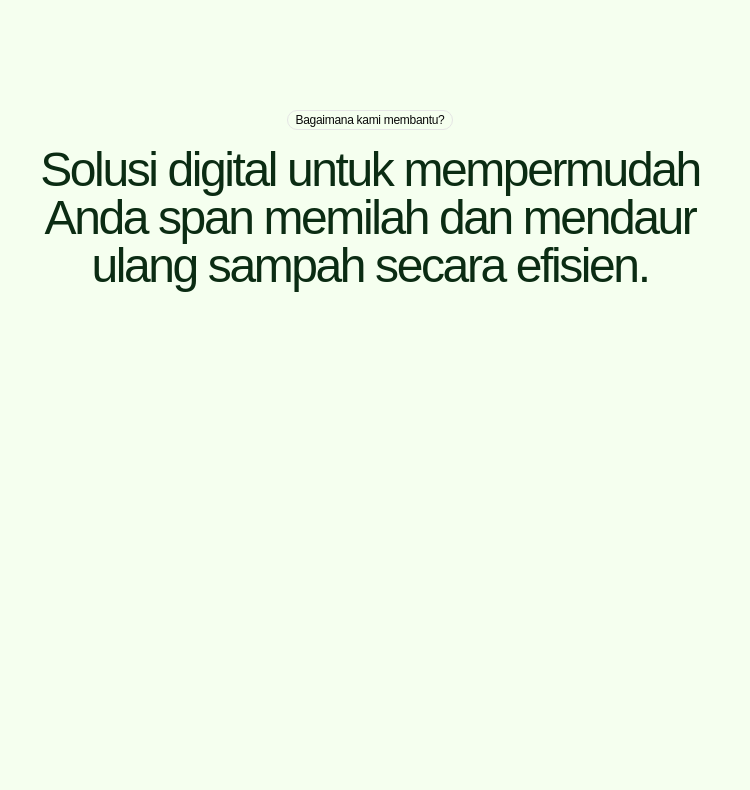
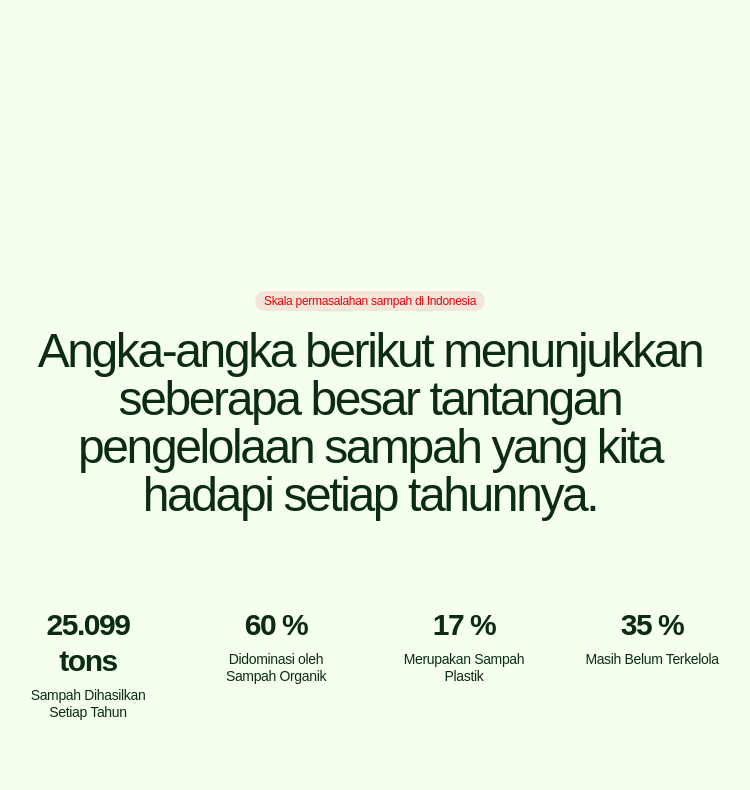
Before and after one commit to dapaalpinnn/ecosort-app, a React (Vite) app: page / in a window 1280 px wide. Shown: the part 1070-1860 px from the top of the page, without its empty margins (270-1020 px from the left). Built offline with nearby package versions, Linux system fonts and the light colour scheme.

Commit message:
feat: add waste statistics section

```diff
--- a/src/pages/home/components/about-ecosort-section.tsx
+++ b/src/pages/home/components/about-ecosort-section.tsx
@@ -10,7 +10,7 @@ const AboutEcosortSection = () => {
             <h2 className="md:gap4 flex items-center gap-2 text-3xl tracking-tight text-background md:text-4xl">
               Tentang Ecosort <ArrowUpRight size={40} />
             </h2>
-            <p className="mt-2 text-lg leading-tight text-accent md:mt-4">
+            <p className="mt-2 text-lg leading-tight tracking-tight text-accent md:mt-6">
               Kami menghadirkan solusi digital masa kini. Dirancang khusus untuk
               menjembatani celah antara teknologi dan kelestarian lingkungan.
               Dengan memanfaatkan sistem klasifikasi berbasis kecerdasan buatan,
--- a/src/pages/home/components/features-section.tsx
+++ b/src/pages/home/components/features-section.tsx
@@ -45,12 +45,12 @@ const FeaturesSection = () => {
   return (
     <section id="features" className="w-full">
       <div className="mx-auto flex flex-col items-center gap-4 px-6 text-center sm:max-w-2xl sm:px-6 md:max-w-3xl">
-        <Badge variant="outline" className="text-xs tracking-tight">
+        <Badge variant="outline" className="tracking-tight">
           Bagaimana kami membantu?
         </Badge>
         <h2 className="text-3xl font-medium tracking-tighter sm:text-4xl md:text-5xl">
-          Solusi digital untuk mempermudah Anda span memilah dan mendaur ulang
-          sampah secara efisien.
+          Solusi digital untuk mempermudah Anda memilah dan mendaur ulang sampah
+          secara efisien.
         </h2>
       </div>
 
--- /dev/null
+++ b/src/pages/home/components/statistic-section.tsx
@@ -0,0 +1,33 @@
+import { Badge } from "@/components/ui/badge"
+import { statistics } from "@/pages/home/utils/statistics"
+
+const StatisticSection = () => {
+  return (
+    <section id="statistic" className="flex min-h-screen w-full items-center">
+      <div className="px-6mx-auto mx-auto flex flex-col items-center gap-4 px-6 text-center sm:max-w-2xl sm:px-6 md:max-w-3xl">
+        <Badge variant={"destructive"} className="tracking-tight">
+          Skala permasalahan sampah di Indonesia
+        </Badge>
+        <h2 className="text-3xl font-medium tracking-tighter sm:text-4xl md:text-5xl">
+          Angka-angka berikut menunjukkan seberapa besar tantangan pengelolaan
+          sampah yang kita hadapi setiap tahunnya.
+        </h2>
+
+        <div className="mt-16 grid grid-cols-2 gap-8 md:grid-cols-4 md:gap-8">
+          {statistics.map((statistic) => (
+            <div className="flex flex-col gap-2 p-2">
+              <h3 className="text-lg font-semibold tracking-tighter sm:text-xl md:text-3xl">
+                {statistic.value} {statistic.unit}
+              </h3>
+              <p className="text-sm leading-tight tracking-tight">
+                {statistic.description}
+              </p>
+            </div>
+          ))}
+        </div>
+      </div>
+    </section>
+  )
+}
+
+export default StatisticSection
--- a/src/pages/home/index.tsx
+++ b/src/pages/home/index.tsx
@@ -1,12 +1,14 @@
 import HeroSection from "@/pages/home/components/hero-section"
 import AboutEcosortSection from "@/pages/home/components/about-ecosort-section"
 import FeaturesSection from "@/pages/home/components/features-section"
+import StatisticSection from "@/pages/home/components/statistic-section"
 
 const Home = () => {
   return (
     <div className="flex min-h-screen flex-col items-center justify-center">
       <HeroSection />
       <AboutEcosortSection />
+      <StatisticSection />
       <FeaturesSection />
     </div>
   )
--- /dev/null
+++ b/src/pages/home/utils/statistics.ts
@@ -0,0 +1,28 @@
+type Statistics = {
+  value: number
+  unit: "tons" | "%" | "Miliar"
+  description: string
+}
+
+export const statistics: Statistics[] = [
+  {
+    value: 25.099,
+    unit: "tons",
+    description: "Sampah Dihasilkan Setiap Tahun",
+  },
+  {
+    value: 60,
+    unit: "%",
+    description: "Didominasi oleh Sampah Organik",
+  },
+  {
+    value: 17,
+    unit: "%",
+    description: "Merupakan Sampah Plastik",
+  },
+  {
+    value: 35,
+    unit: "%",
+    description: "Masih Belum Terkelola",
+  },
+]
```
